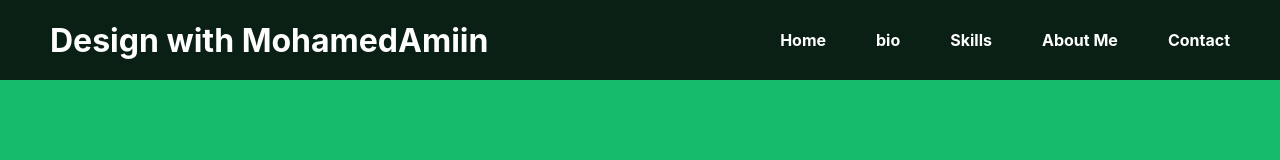
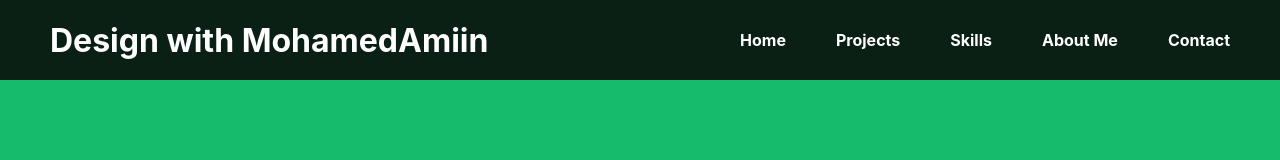
Before and after one commit to mohamed1323/projects-reactjs, a React (Create React App) app: page / in a window 1280 px wide. Shown: the top 160 px of the page. Built offline with nearby package versions, Linux system fonts and the light colour scheme.

Commit message:
Update Navbar.jsx

```diff
--- a/src/components/Navbar.jsx
+++ b/src/components/Navbar.jsx
@@ -14,7 +14,7 @@ function Navbar() {
             <a href="#hero">Home</a>
           </li>
           <li onClick={() => setShowMenu(false)}>
-            <a href="#projects">bio</a>
+            <a href="#projects">Projects</a>
           </li>
           <li onClick={() => setShowMenu(false)}>
             <a href="#Skills">Skills </a>
```
